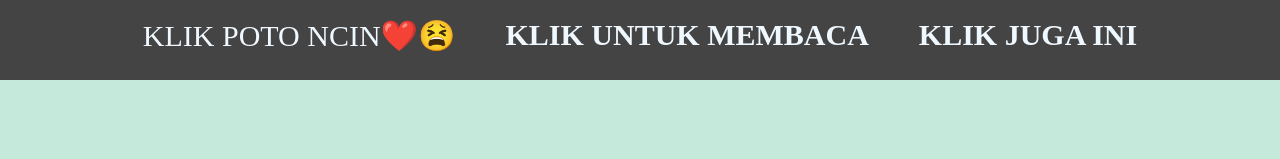
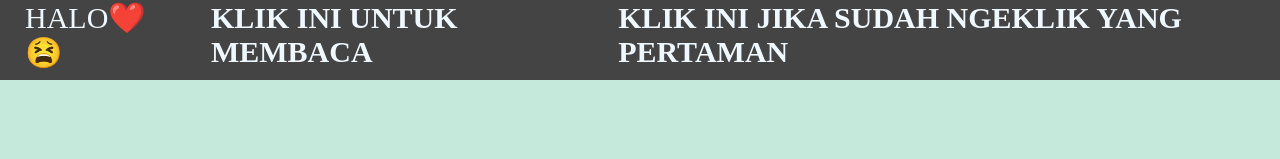
Before and after one commit to atifcod/atifocod.github.io, a plain HTML site: page index.html in a window 1280 px wide. Shown: the top 159 px of the page. Drawn offline with Linux system fonts and the light colour scheme.

Commit message:
Add files via upload

```diff
--- a/index.html
+++ b/index.html
@@ -11,12 +11,12 @@
         <!-- NAVIGATION BAR -->
         <div class="container-navbar">
             <ul class="ul-navbar">
-                <li class="li-navbar">KLIK POTO NCIN❤️😫</li>
+                <li class="li-navbar">HALO❤️😫</li>
                 <li class="li-navbar">
-                    <a href="about.html" class="a-navbar">KLIK UNTUK MEMBACA</a>
+                    <a href="about.html" class="a-navbar">KLIK INI UNTUK MEMBACA</a>
                 </li>
                 <li class="li-navbar">
-                    <a href="contact.html" class="a-navbar">KLIK JUGA INI</a>
+                    <a href="contact.html" class="a-navbar">KLIK INI JIKA SUDAH NGEKLIK YANG PERTAMAN</a>
                 </li>
             </ul>
         </div>
@@ -37,6 +37,8 @@
         </div>
         <!-- FOOTER END -->
     </div>
+
+
 </body>
 
 </html>
```
